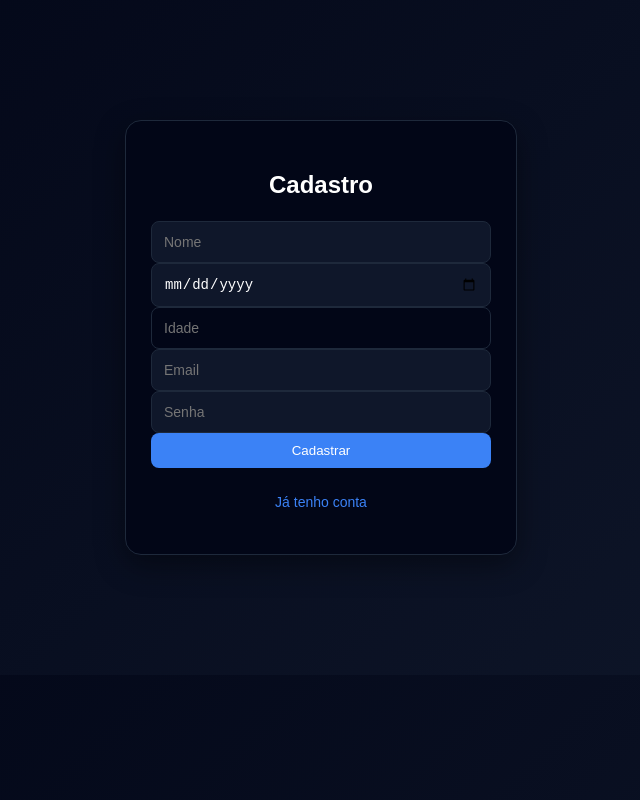
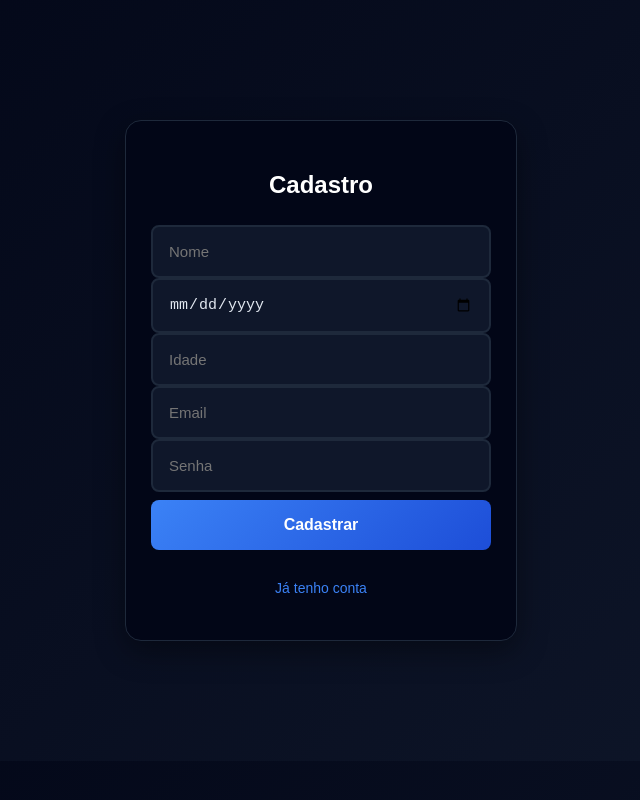
Before and after one commit to fabio2307/projeto_sass_propaganda, a website: page index.html in a window 1280 px wide. Both pictures are taken after a click on the element "Criar conta". Shown: the whole page, without its empty margins (319-959 px from the left). Drawn offline with Linux system fonts and the light colour scheme.

Commit message:
corrigindo o UI da tela de cadastro 163

```diff
--- a/styles.css
+++ b/styles.css
@@ -12,7 +12,7 @@ body {
   margin: 100px auto;
   display: flex;
   flex-direction: column;
-  gap: 12px;
+  gap: 16px;
   background: #020617;
   padding: 30px 25px;
   border-radius: 16px;
@@ -575,18 +575,51 @@ body {
 #formRegister {
   display: flex;
   flex-direction: column;
-  gap: 12px;
+  gap: 20px;
 }
 
 /* INPUTS DO CADASTRO */
 #formRegister input {
   width: 100%;
   box-sizing: border-box;
+  padding: 16px;
+  border: 2px solid #1e293b;
+  border-radius: 8px;
+  background: #0f172a;
+  color: #e2e8f0;
+  font-size: 15px;
+  transition: border-color 0.2s ease;
+}
+
+#formRegister input:focus {
+  outline: none;
+  border-color: #3b82f6;
+  box-shadow: 0 0 0 3px rgba(59, 130, 246, 0.1);
 }
 
 /* BOTÃO DO CADASTRO */
 #formRegister button {
   width: 100%;
+  padding: 16px;
+  margin-top: 8px;
+  background: linear-gradient(135deg, #3b82f6, #1d4ed8);
+  color: white;
+  border: none;
+  border-radius: 8px;
+  font-size: 16px;
+  font-weight: 600;
+  cursor: pointer;
+  transition: all 0.2s ease;
+}
+
+#formRegister button:hover {
+  background: linear-gradient(135deg, #2563eb, #1e40af);
+  transform: translateY(-1px);
+  box-shadow: 0 4px 12px rgba(59, 130, 246, 0.3);
+}
+
+#formRegister button:active {
+  transform: translateY(0);
 }
 
 /* IDADE (visual mais suave) */
```
